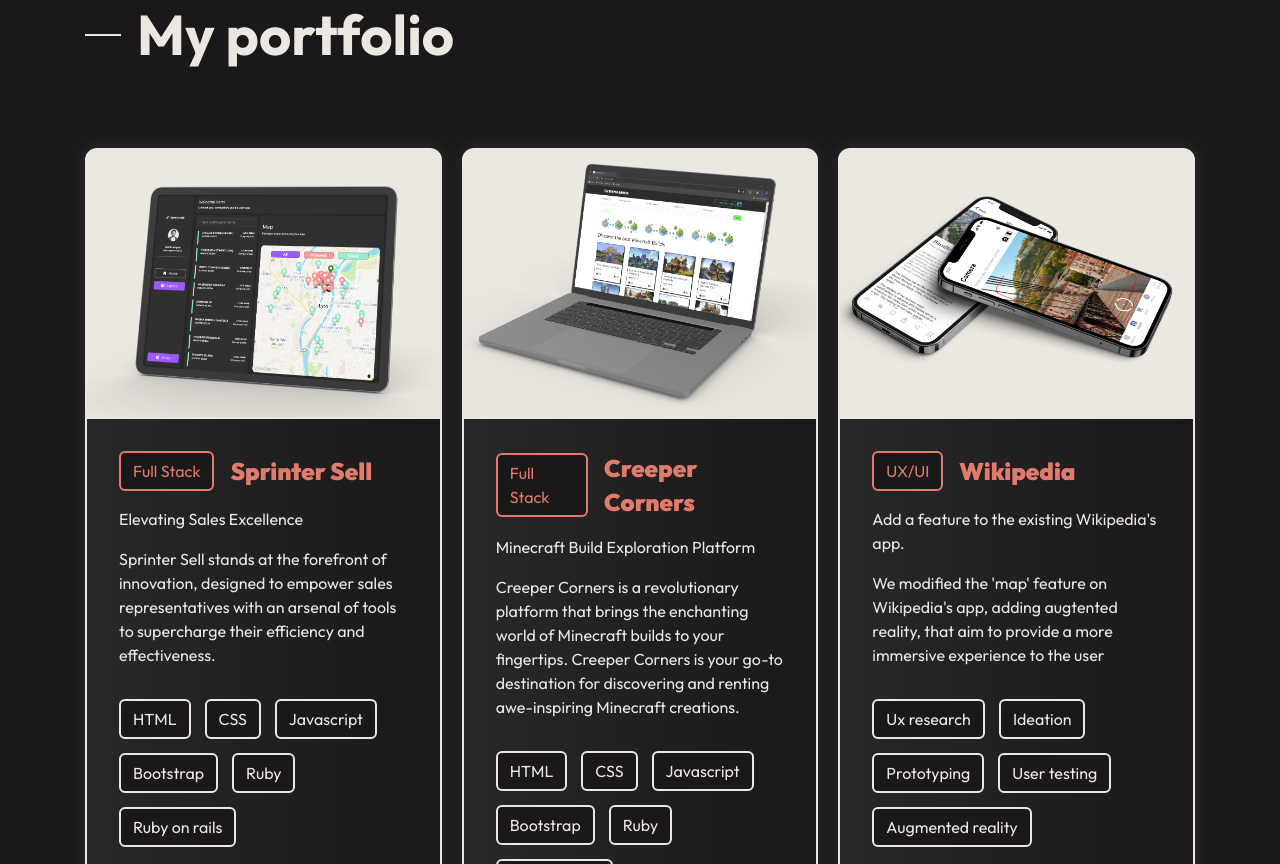
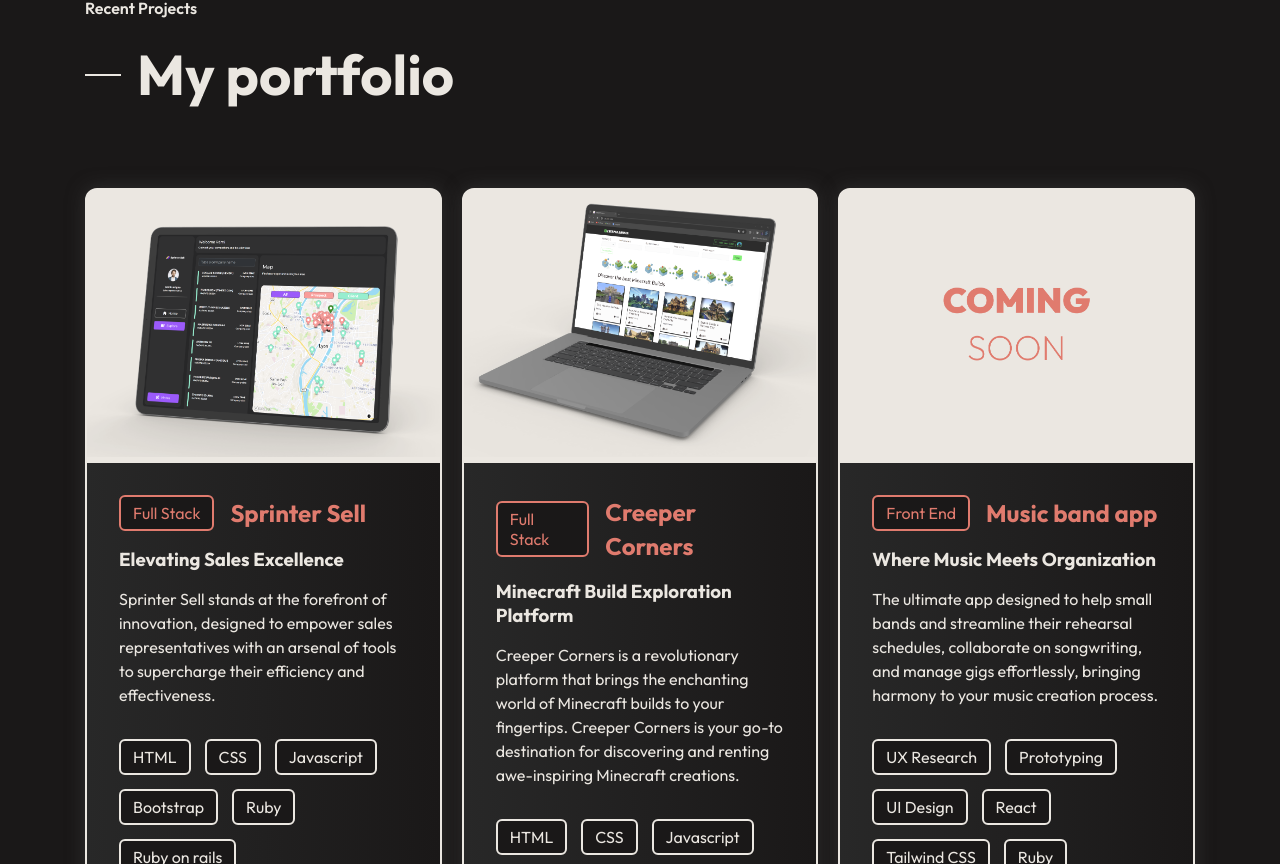
Before and after one commit to remilavigne/portfolio-2024, a React (Create React App) app: page / in a window 1280 px wide. Shown: the part 956-1820 px from the top of the page. Built offline with nearby package versions, Linux system fonts and the light colour scheme.

Commit message:
new project added to portofio, some css removed

```diff
--- a/src/App.css
+++ b/src/App.css
@@ -1,7 +1,3 @@
-@tailwind base;
-@tailwind components;
-@tailwind utilities;
-
 /* Global CSS */
 body {
   margin: 0;
--- a/src/Pages/Home/ContactMe.jsx
+++ b/src/Pages/Home/ContactMe.jsx
@@ -1,5 +1,3 @@
-import { Reveal } from "./Reveal.tsx";
-
 export default function ContactMe() {
   const emailAddress = "remilavigne.pro@gmail.com";
 
@@ -10,7 +8,7 @@
           <p className="text-lg">
           Have a project you'd like to discuss or just want to connect? I'm all ears! Feel free to reach out through any of the channels below, and let's start a conversation:
           </p>
-          <h3>You can me via email at:{" "}
+          <h3>You can contact me via email at:{" "}
             <a className="contact--link" href={`mailto:${emailAddress}`}>{emailAddress}</a>
           </h3>
         </div>
--- a/src/data/index.json
+++ b/src/data/index.json
@@ -70,11 +70,21 @@
       "stack": ["HTML", "CSS", "Javascript", "Bootstrap", "Ruby", "Ruby on rails"]
     },
     {
+      "id": "3",
+      "type": "Front End",
+      "src": "./img/mockup-band-app.png",
+      "title": "Music band app",
+      "moto": "Where Music Meets Organization",
+      "description": "The ultimate app designed to help small bands and streamline their rehearsal schedules, collaborate on songwriting, and manage gigs effortlessly, bringing harmony to your music creation process.",
+      "github": "soon",
+      "stack": ["UX Research", "Prototyping", "UI Design", "React", "Tailwind CSS", "Ruby"]
+    },
+    {
       "id": "4",
       "type": "UX/UI",
       "src": "./img/mockup-wikipedia.png",
       "title": "Wikipedia",
-      "moto": "Add a feature to the existing Wikipedia's app.",
+      "moto": "Add a feature to the existing Wikipedia's app",
       "description": "We modified the 'map' feature on Wikipedia's app, adding augtented reality, that aim to provide a more immersive experience to the user",
       "figma": "https://www.figma.com/proto/p2RuEd6xaI5uCiNIng4NKU/Project-3-%7C-Remi?page-id=232%3A4123&type=design&node-id=427-4763&viewport=494%2C106%2C0.09&t=8LwQ3IZuzAUVIUmJ-1&scaling=scale-down&starting-point-node-id=427%3A4763&show-proto-sidebar=1&mode=design",
       "stack": ["Ux research", "Ideation", "Prototyping", "User testing", "Augmented reality" ]
```
Also changed, not shown: public/img/mockup-band-app.png (added).
